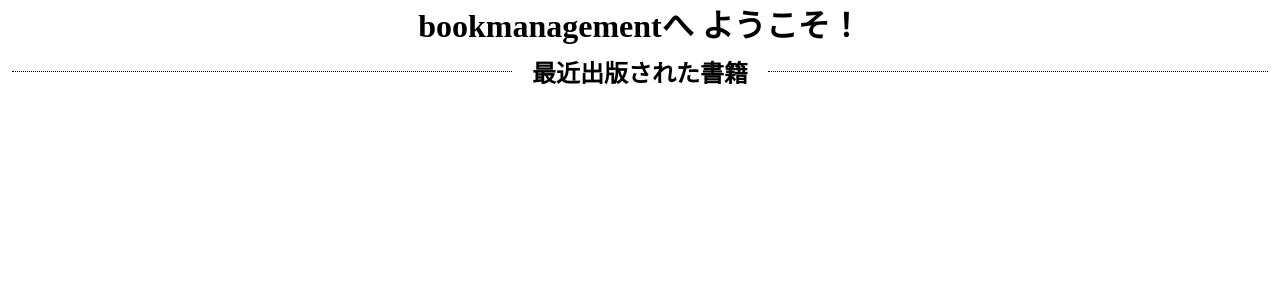
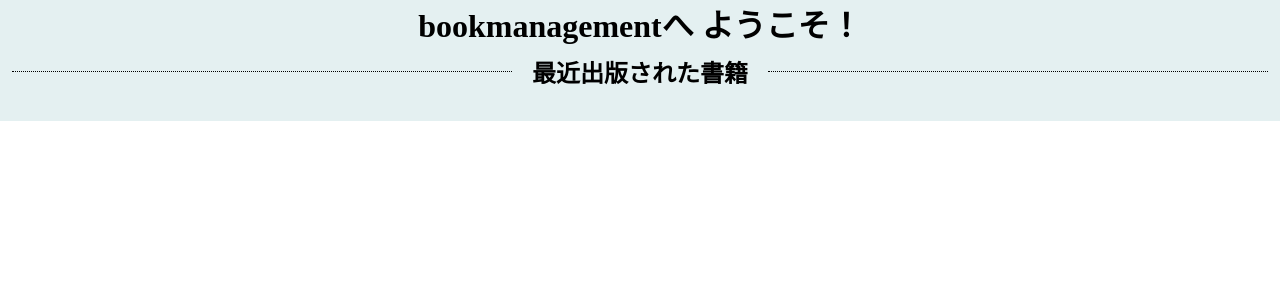
Before and after one commit to kazuzuz/book-managament, a Django app: page / in a window 1280 px wide. Shown: the part 70-370 px from the top of the page. Run offline with Django 4.2, Linux system fonts and the light colour scheme; data that the repository does not hold is empty; some libraries are stand-ins or nearby versions.

Commit message:
home.htmlの[最近追加されたレビュー]を変更した

```diff
--- a/book/static/css/pages/home.css
+++ b/book/static/css/pages/home.css
@@ -1,9 +1,12 @@
 body {
     text-align: center;
 }
+h1 {
+    background-color: #e4f0f1;
+}
 .flexbox{
     display: flex;
-    background-color: white;
+    background-color: #e4f0f1;
     padding: 12px;
     justify-content: center;
     flex-wrap: wrap;
@@ -12,13 +15,12 @@ body {
     width: auto;
     height: auto;
     padding: 12px;
-    background-color: white ;
+    background-color: #e4f0f1 ;
     border-radius: 8px;
     margin: 8px;
 }
 .card{
     border-radius: 10px;
-    border: 2px solid #ccc;
     background-color: white;
     width: 250px;
     height: 400px;
@@ -63,7 +65,7 @@ body {
 .line-with-text {
     display: flex;
     align-items: center;
-    background-color: white;
+    background-color: #e4f0f1;
 }
 .line {
     flex-grow: 1;
@@ -146,8 +148,8 @@ body {
     text-decoration: none;
 }
 .home_new-review{
+    background-color: white;
     border-radius: 10px;
-    border: 2px solid #ccc;
     width: 60%;
     display: flex;
     justify-content: left;
@@ -163,6 +165,7 @@ body {
     height: 150px;
 }
 .home_new-review-area{
+    background-color: #e4f0f1;
     display: flex;
     flex-direction: column;
     justify-content: center;
```
